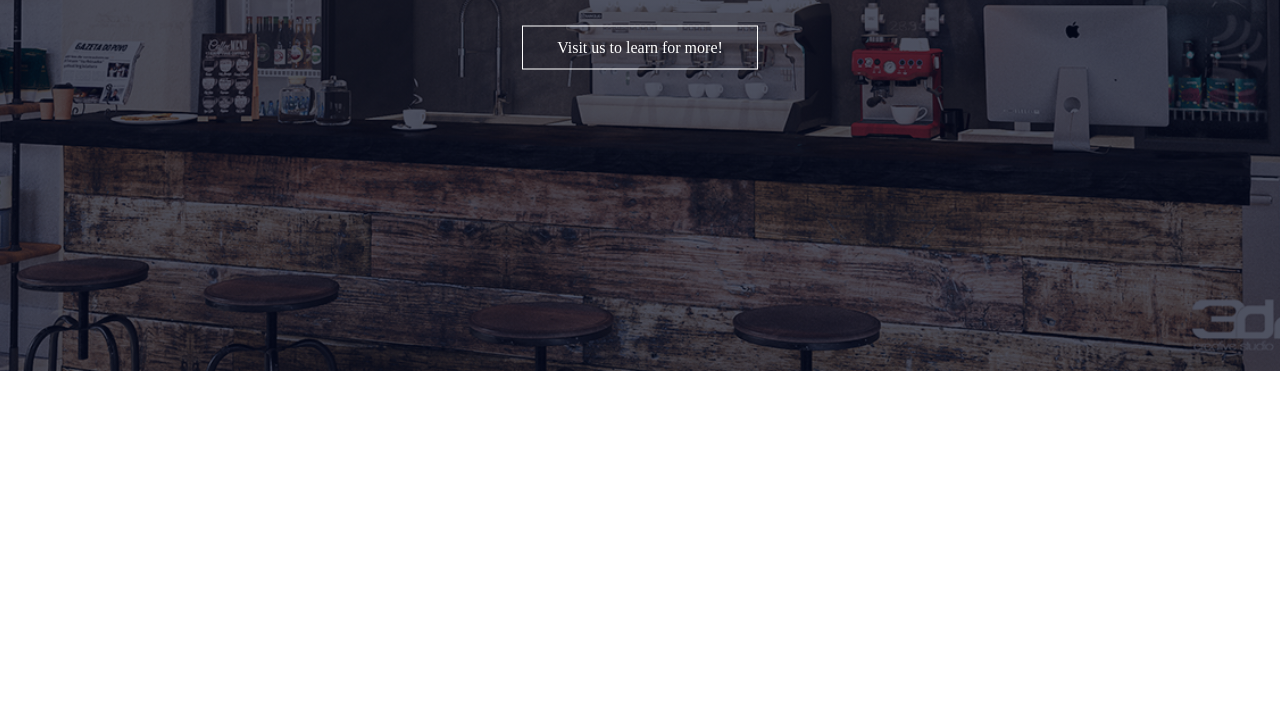
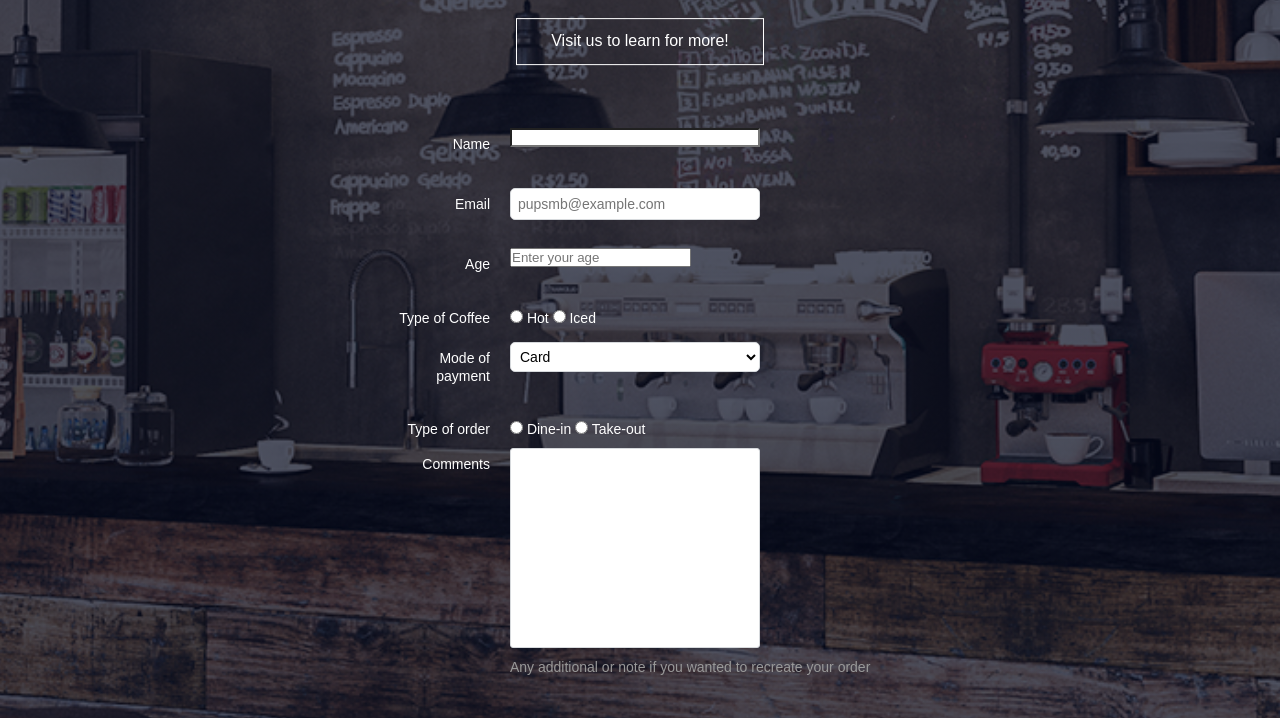
Before and after one commit to ReiLaurenceArtiaga/ARTIAGA_V2-HTML-FORMS, a plain HTML site: page index.html in a window 1280 px wide. Shown: the part 429-1147 px from the top of the page. Before the commit the page ends 800 px from the top, so only its background shows below. Drawn offline with Linux system fonts and the light colour scheme.

Commit message:
style.css

```diff
--- a/style.css
+++ b/style.css
@@ -51,7 +51,7 @@ nav img{
     width: 90%;
     color: #fff;
     position: absolute;
-    top: 50%;
+    top: 30%;
     left: 50%;
     transform: translate(-50%,-50%);
     text-align: center;
@@ -79,3 +79,175 @@ nav img{
     background: #967969;
     transition: 1s;
 }
+
+*
+{
+    margin: 0;
+    padding: 0;
+    box-sizing: border-box;
+}
+
+body {
+    color: #fff;
+    background-color: #EAEDF0;
+    font-family: "Poppins", "Arial", sans-serif;
+    font-size: 16px;
+    line-height: 1.3;
+
+    display: flex;
+    flex-direction: column;
+    align-items: center;
+}
+
+
+.speaker-form {
+    background-color: #F6F7F8;
+    border:  1px solid #D6D9DC;
+    border-radius: 5px;
+
+    width: 100%;
+    padding: 7px;
+    font-size: 14px;
+    margin: 0 0 40px 0;
+
+}
+
+.form-row {
+    margin-bottom: 40px;
+    display: flex;
+    justify-content: flex-start;
+    flex-direction: column;
+    flex-wrap: wrap;
+
+}
+
+.form-row input [type= 'text'],
+.form-row input[type='email'],
+.form-row select,
+.form-row textarea {
+    background-color: #ffffff;
+    border: 1px solid #D6D9DC;
+    border-radius: 5px;
+    width: 100%;
+    padding: 7px;
+    font-size: 14px;
+}
+
+.form-row label {
+    margin-bottom: 15px;
+    align-items: center;
+}
+
+.form-row select {
+    width: 100%;
+    padding: 5px;
+    font-size: 14px;
+    }
+
+.form-row textarea {
+        font-family: "Helvetica", "Arial", sans-serif; font-size: 14px;
+        border: 1px solid #D6D9DC; border-radius: 3px;
+        min-height: 200px; margin-bottom: 10px; padding: 7px;
+        resize: none;
+        }
+
+.form-row .instructions {
+        color: #999999; font-size: 14px;
+        margin-bottom: 30px;
+        }
+
+.form-row .checkbox-label { margin-bottom: 0;
+        }
+
+.form-row input[type='text']:invalid,
+.form-row input[type='email']:invalid {
+    border: 1px solid #967969;
+    color: #ffffff;
+    background-color: #967969;
+    box-shadow: none;
+}
+
+.legacy-form-row {
+            border: none;
+            margin-bottom: 60px;
+        }
+
+.legacy-form-row legend {
+            margin-bottom: 5px;
+        }
+
+.legacy-form-row .radio- label {
+            display: block;
+            font-size: 14px;
+            padding: 0 20px 0 10px;
+        }
+
+.legacy-form-row input [input='radio'] {
+            margin-top: 2px;
+        }
+
+.legacy-form-row .radio-label,
+.legacy-form-row input [input='radio'] {
+            float: left;
+        }
+
+
+
+.speaker-form-header,
+.speaker-form {
+    background-color: transparent; /* Set background color to transparent */
+    border: none; /* Remove borders */
+    width: 80%;
+    padding: 50px;
+    margin: 300px auto 40px; /* Center the speaker submission box and add top margin */
+}
+
+
+
+@media only screen and (min-width: 700px) {
+    .speaker-form-header,
+    .speaker-form {
+        width: 600px;
+    }
+    .form-row {
+        flex-direction: row;
+        align-items: flex-start;
+        margin-bottom: 20px;
+        height: initial;
+    }
+    .form-row input[type='text'],
+    .form-row input[type='email'],
+    .form-row select,
+    .form-row textarea
+     {
+        width: 250px;
+        height: initial;
+        background-color: #FFFFFF;
+    }
+    .form-row label {
+        text-align: right;
+        width: 120px;
+        margin-top: 7px;
+        padding-right: 20px;
+    }
+
+    .form-row .instructions {
+        margin-left: 120px;
+    }
+
+    .form-row .checkbox-label {
+        margin-left: 120px; width: auto;
+    }
+
+    .legacy-form-row {
+        margin-bottom: 10px;
+    }
+    .legacy-form-row legend {
+        width: 120px;
+        text-align: right;
+        padding-right: 20px;
+    }
+    .legacy-form-row legend {
+        float: left;
+    }
+}
```
